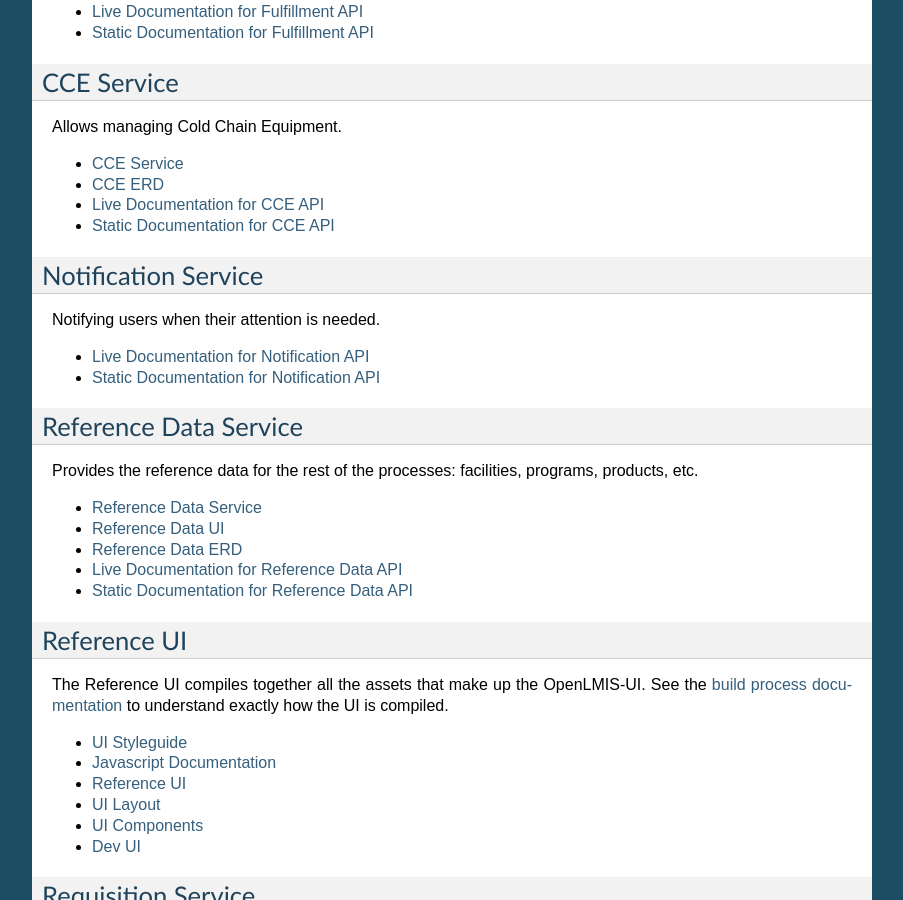
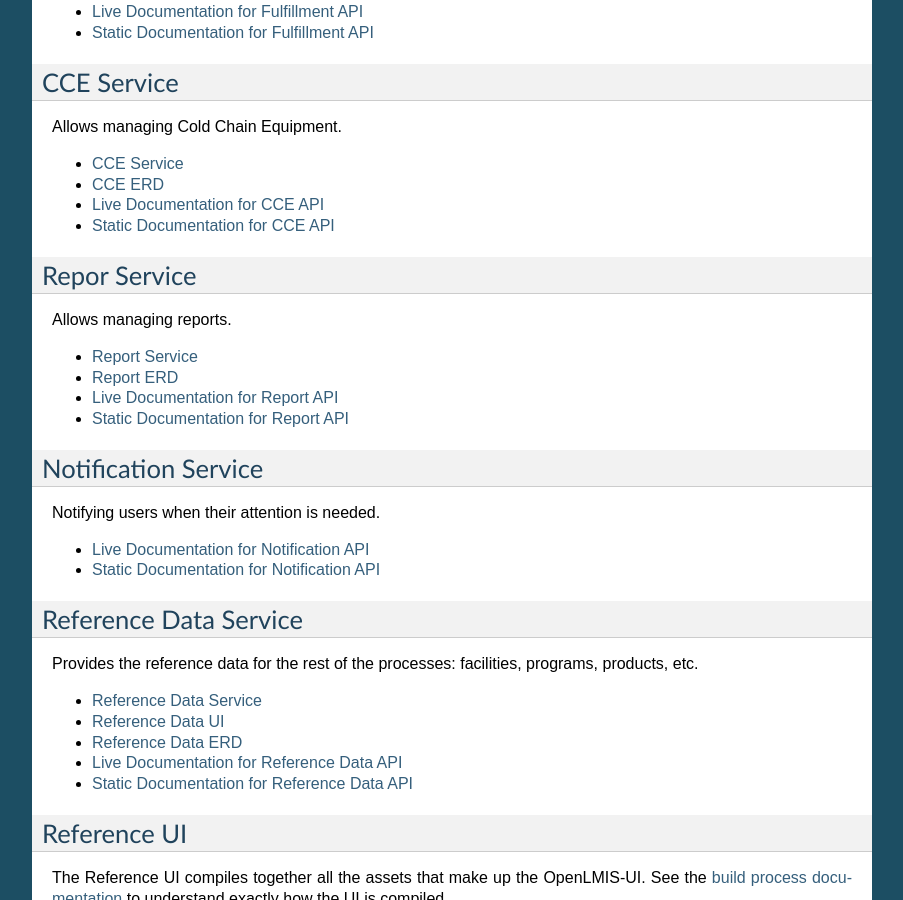
Before and after one commit to OpenLMIS/openlmis-ref-distro, a Sphinx documentation site: the page built from docs/source/components/index.rst, in a window 1280 px wide and 900 px high, scrolled down 905 px. Shown: the whole window, without its empty margins (198-1101 px from the left). Built offline with Sphinx 7.4.7, drawn with Linux system fonts in a browser that asks for light colours; pages that are not in the unit, such as notebooks, are missing from menus.

Commit message:
MW-396: Added report service docs

```diff
--- a/docs/source/collect-docs.py
+++ b/docs/source/collect-docs.py
@@ -11,6 +11,7 @@
 urllib.urlretrieve("https://raw.githubusercontent.com/OpenLMIS/openlmis-auth/master/README.md", "components/authService.md")
 urllib.urlretrieve("https://raw.githubusercontent.com/OpenLMIS/openlmis-referencedata/master/README.md", "components/referencedataService.md")
 urllib.urlretrieve("https://raw.githubusercontent.com/OpenLMIS/openlmis-stockmanagement/master/README.md", "components/stockmanagementService.md")
+urllib.urlretrieve("https://raw.githubusercontent.com/OpenLMIS/openlmis-report/master/README.md", "components/reportService.md")
 urllib.urlretrieve("https://raw.githubusercontent.com/OpenLMIS/openlmis-template-service/master/README.md", "components/templateServiceService.md")
 urllib.urlretrieve("https://raw.githubusercontent.com/OpenLMIS/openlmis-reference-ui/master/README.md", "components/referenceUI.md")
 urllib.urlretrieve("https://raw.githubusercontent.com/OpenLMIS/openlmis-auth-ui/master/README.md", "components/authUI.md")
--- a/docs/source/components/index.rst
+++ b/docs/source/components/index.rst
@@ -58,6 +58,17 @@
 - `Live Documentation for CCE API <http://test.openlmis.org/cce/docs/#/default>`_
 - `Static Documentation for CCE API <http://build.openlmis.org/job/OpenLMIS-cce-service/lastSuccessfulBuild/artifact/build/resources/main/api-definition.html>`_
 
+*******************
+Repor Service
+*******************
+
+Allows managing reports.
+
+- `Report Service <reportService.html>`_
+- `Report ERD <erd-report.html>`_
+- `Live Documentation for Report API <http://test.openlmis.org/report/docs/#/default>`_
+- `Static Documentation for Report API <http://build.openlmis.org/job/OpenLMIS-report-service/lastSuccessfulBuild/artifact/build/resources/main/api-definition.html>`_
+
 ********************
 Notification Service
 ********************
```
Also changed, not shown: docs/source/components/erd-report.rst (added, +8 -0 lines).
